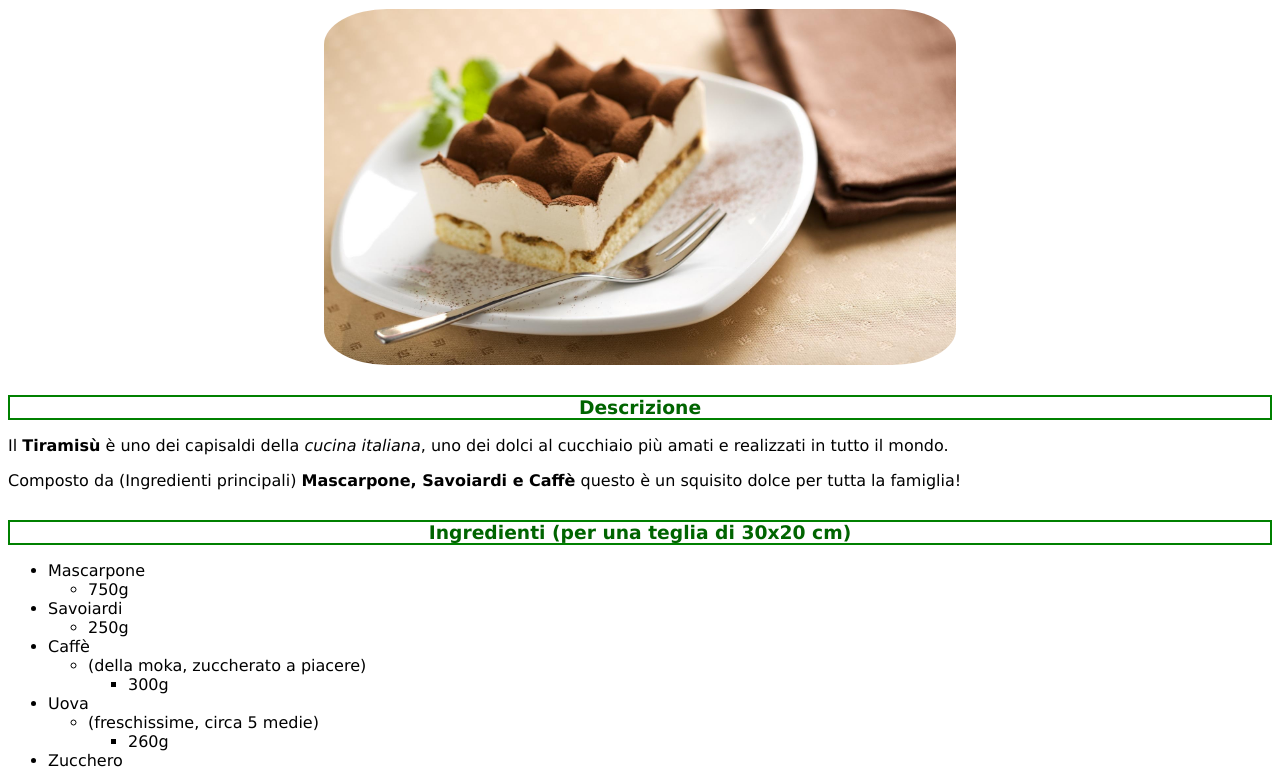
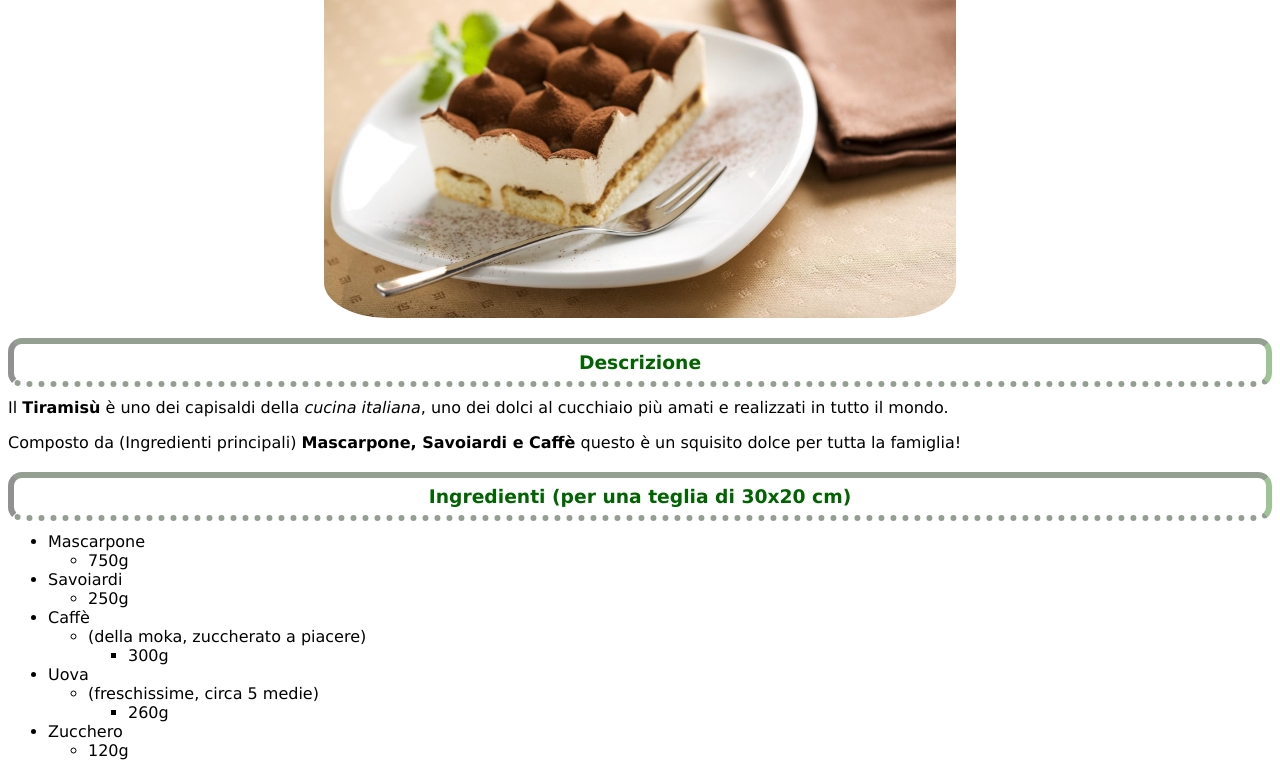
Before and after one commit to nicolanapa/odin-recipes, a plain HTML site: page recipes/Tiramisù.html in a window 1280 px wide. Shown: the part 113-880 px from the top of the page. Drawn offline with Linux system fonts and the light colour scheme.

Commit message:
Added some style to h3 headings

```diff
--- a/styles/styles.css
+++ b/styles/styles.css
@@ -18,6 +18,7 @@
     color: rgb(67, 182, 0);
     font-size: 30px;
     text-align: center;
+    margin: -25px auto 15px auto;
 }
 
 .image {
@@ -32,7 +33,13 @@
 h3 {
     text-align: center;
     color: darkgreen;
-    border: 2px solid green;
-    margin-top: 30px;
-    margin-bottom: 5px;
+    border: 6px #0921036e;
+    border-top-style: solid;
+    border-bottom-style: dotted;
+    border-left-style: inset;
+    border-right-style: inset;
+    margin-top: 20px;
+    margin-bottom: -5px;
+    padding: 8px 0px 8px 0px;
+    border-radius: 14px;
 }
```
